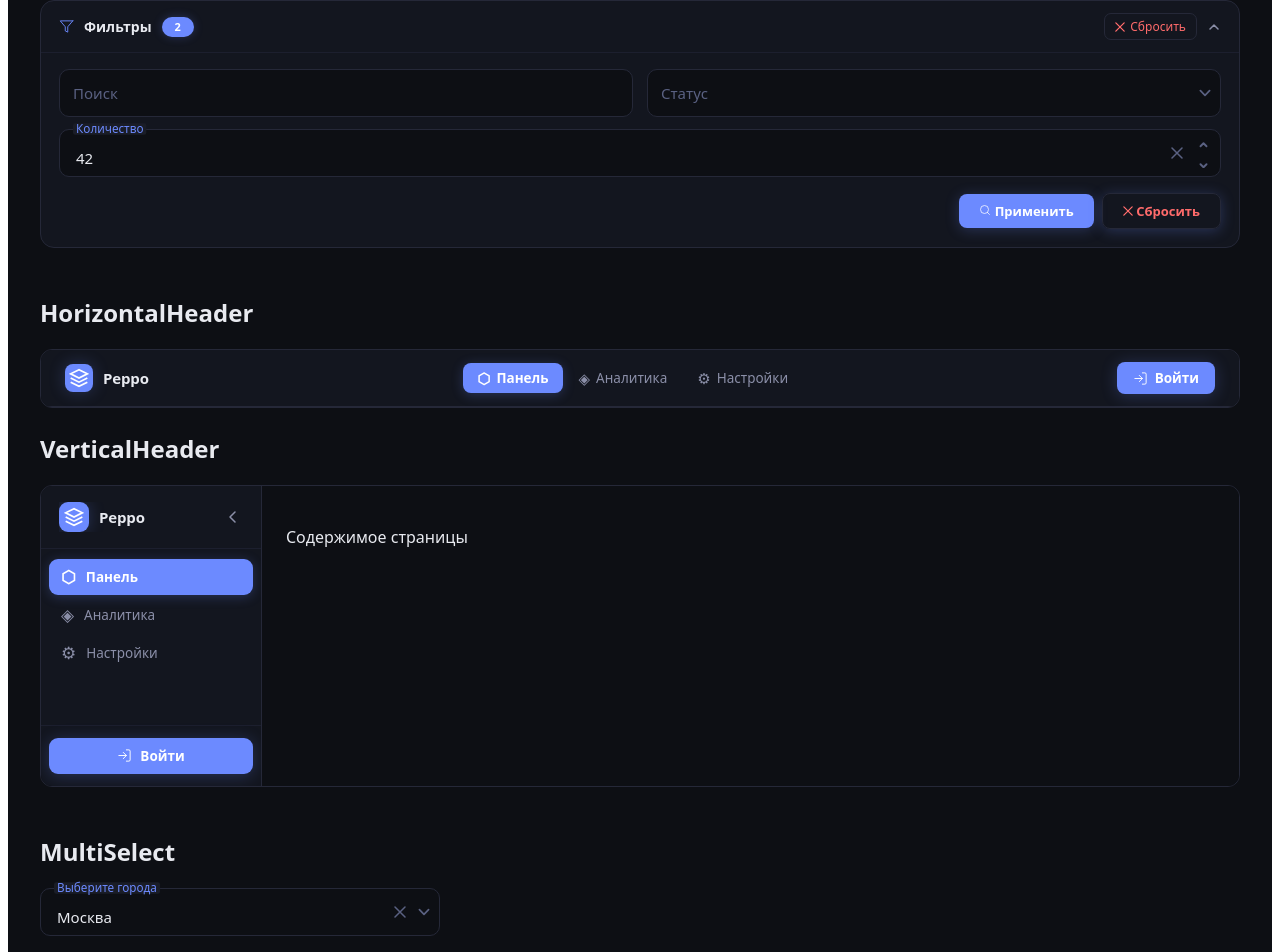
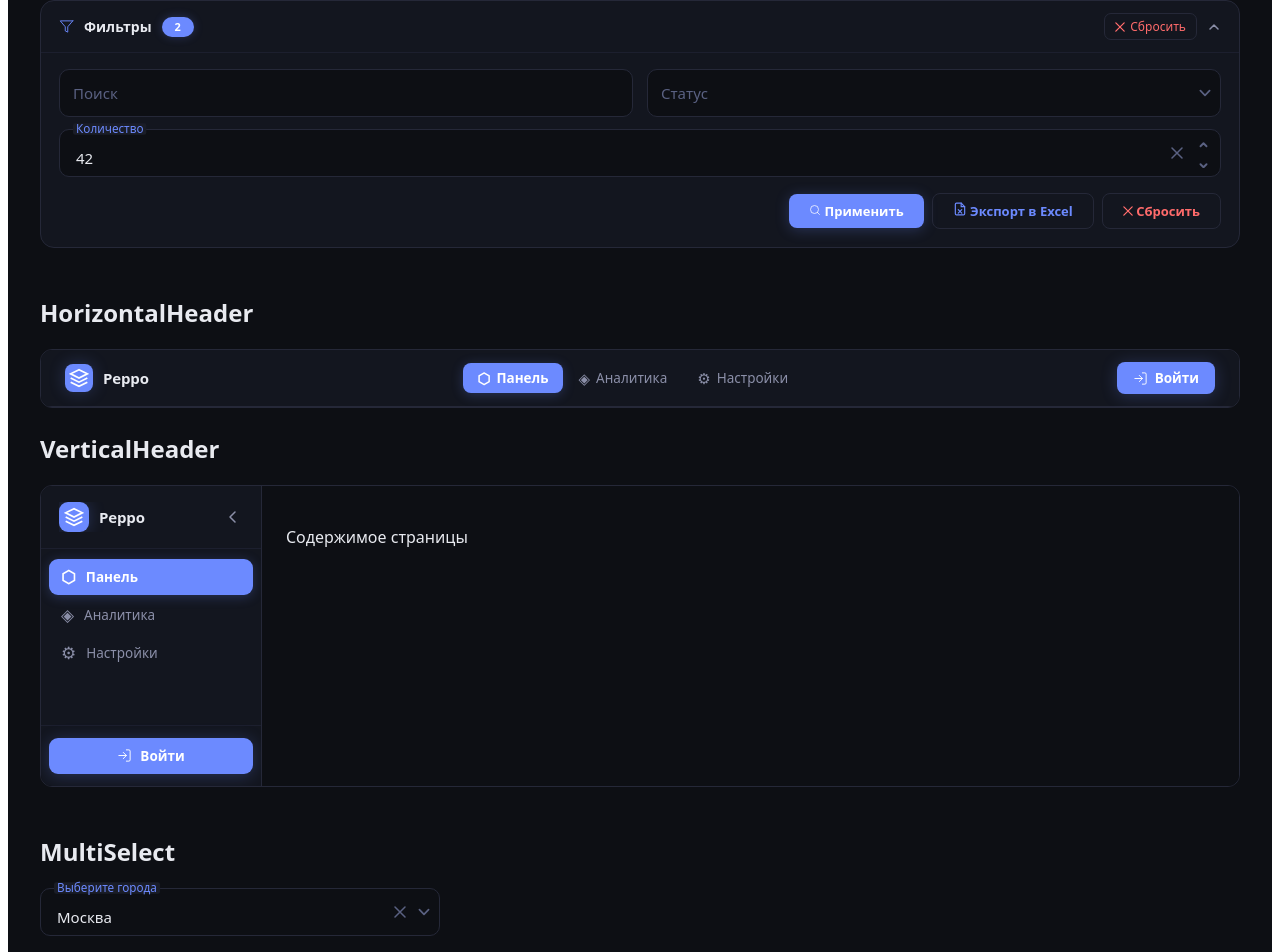
Before and after one commit to KarrokBeorna/ui-kit, a React (Vite) app: page / in a window 1280 px wide. Shown: the part 1687-2639 px from the top of the page. Built offline with nearby package versions, Linux system fonts and the light colour scheme.

Commit message:
FilterBar modify

```diff
--- a/src/App.tsx
+++ b/src/App.tsx
@@ -142,6 +142,7 @@ function App() {
               setSelectVal('')
               setNumberVal('')
             }}
+            onExport={() => {}}
           />
         </section>
 
--- a/src/components/FilterBar.tsx
+++ b/src/components/FilterBar.tsx
@@ -1,6 +1,6 @@
 import { useState, useRef, useEffect } from 'react';
 import type { Theme } from '../themes/theme';
-import {IcoFilter, IcoX, IcoChevronDown, IcoSearch} from './icons';
+import { IcoFilter, IcoX, IcoChevronDown, IcoSearch, ExportIcon } from './icons';
 
 interface FilterItem {
   component: React.ReactNode;
@@ -26,6 +26,10 @@ interface FilterBarProps {
   instantApply?: boolean;
   /** Если true – нажатие Enter в любом поле ввода внутри фильтров вызывает onApply */
   applyOnEnter?: boolean;
+  /** Коллбэк при нажатии "Экспорт в Excel" */
+  onExport?: () => void;
+  /** Текст кнопки экспорта (по умолчанию "Экспорт в Excel") */
+  exportLabel?: string;
 }
 
 export function FilterBar({
@@ -39,6 +43,8 @@ export function FilterBar({
   onOpenChange,
   instantApply = false,
   applyOnEnter = false,
+  onExport,
+  exportLabel = 'Экспорт в Excel',
 }: FilterBarProps) {
   const [internalOpen, setInternalOpen] = useState(true);
   const open = externalOpen ?? internalOpen;
@@ -74,7 +80,7 @@ export function FilterBar({
       node.addEventListener('keydown', handleKeyDown);
       return () => node.removeEventListener('keydown', handleKeyDown);
     }
-  }, [applyOnEnter, onApply, bodyRef.current]); // зависимость от ref.current для перепривязки
+  }, [applyOnEnter, onApply, bodyRef.current]);
 
   // Группировка фильтров по строкам
   const rows: Record<number, React.ReactNode[]> = {};
@@ -131,7 +137,7 @@ export function FilterBar({
           ))}
 
           <div style={{ display: 'flex', alignItems: 'center', gap: 8, paddingTop: 4, paddingBottom: 18, flexWrap: 'wrap', justifyContent: 'flex-end' }}>
-            {/* Кнопка "Применить" отображается только если задан onApply и НЕ включен instantApply */}
+            {/* Кнопка "Применить" */}
             {onApply && !instantApply && (
               <button
                 onClick={onApply}
@@ -149,11 +155,36 @@ export function FilterBar({
                   boxShadow: `0 2px 14px ${t.accentGlow}`
                 }}
                 onMouseEnter={e => e.currentTarget.style.opacity = '0.88'}
-                onMouseLeave={e => e.currentTarget.style.opacity = '1'
-              }>
+                onMouseLeave={e => e.currentTarget.style.opacity = '1'}
+              >
                 <IcoSearch s={12} /> Применить
               </button>
             )}
+
+            {/* Кнопка "Экспорт в Excel" – справа от "Применить" */}
+            {onExport && (
+              <button
+                onClick={onExport}
+                style={{
+                  padding: '8px 20px',
+                  borderRadius: 8,
+                  border: `1px solid ${t.border}`,
+                  background: 'transparent',
+                  color: t.accent,
+                  fontSize: 13,
+                  fontWeight: 600,
+                  fontFamily: 'system-ui',
+                  cursor: 'pointer',
+                  transition: 'background 0.15s'
+                }}
+                onMouseEnter={e => e.currentTarget.style.background = `${t.accent}15`}
+                onMouseLeave={e => e.currentTarget.style.background = 'transparent'}
+              >
+                <ExportIcon s={12} /> {exportLabel}
+              </button>
+            )}
+
+            {/* Кнопка "Сбросить" */}
             {onReset && (
               <button
                 onClick={(e) => { e.stopPropagation(); onReset(); }}
@@ -167,11 +198,11 @@ export function FilterBar({
                   fontWeight: 600,
                   fontFamily: 'system-ui',
                   cursor: 'pointer',
-                  transition: 'background 0.15s',
-                  boxShadow: `0 2px 14px ${t.accentGlow}`
+                  transition: 'background 0.15s'
                 }}
                 onMouseEnter={e => e.currentTarget.style.background = `${t.danger}15`}
-                onMouseLeave={e => e.currentTarget.style.background = 'transparent'}>
+                onMouseLeave={e => e.currentTarget.style.background = 'transparent'}
+              >
                 <IcoX s={10} /> Сбросить
               </button>
             )}
--- a/src/components/icons.tsx
+++ b/src/components/icons.tsx
@@ -83,6 +83,14 @@ export const IcoEye = ({ s = 16, off = false, ...props }: IconProps & { off?: bo
   </svg>
 );
 
+export const ExportIcon = ({ s = 12, ...props }: IconProps) => (
+  <svg width="14" height="14" viewBox="0 0 24 24" fill="none" stroke="currentColor" strokeWidth="2" strokeLinecap="round" {...props}>
+    <path d="M14 2H6a2 2 0 00-2 2v16a2 2 0 002 2h12a2 2 0 002-2V8z" />
+    <path d="M14 2v6h6" />
+    <line x1="9" y1="13" x2="15" y2="19" /><line x1="15" y1="13" x2="9" y2="19" />
+  </svg>
+);
+
 export const IcoCheck = ({ s = 12, ...props }: IconProps) => (
   <svg
     width={s}
```
